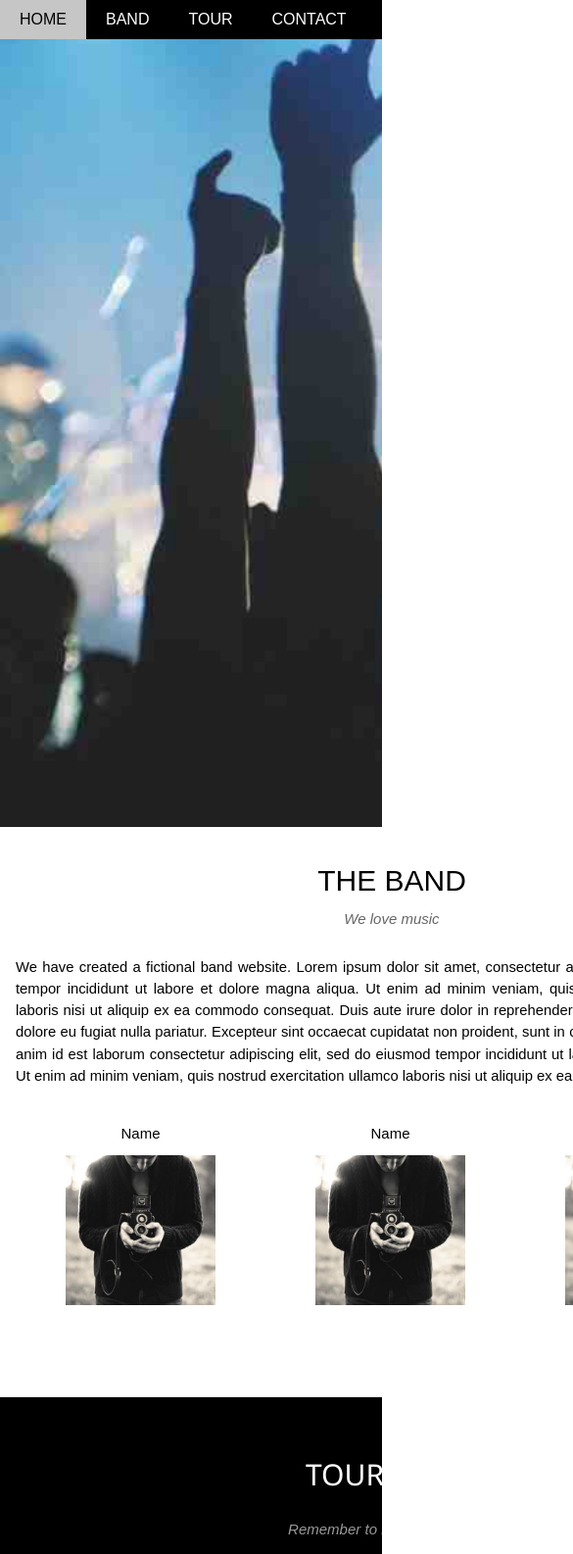
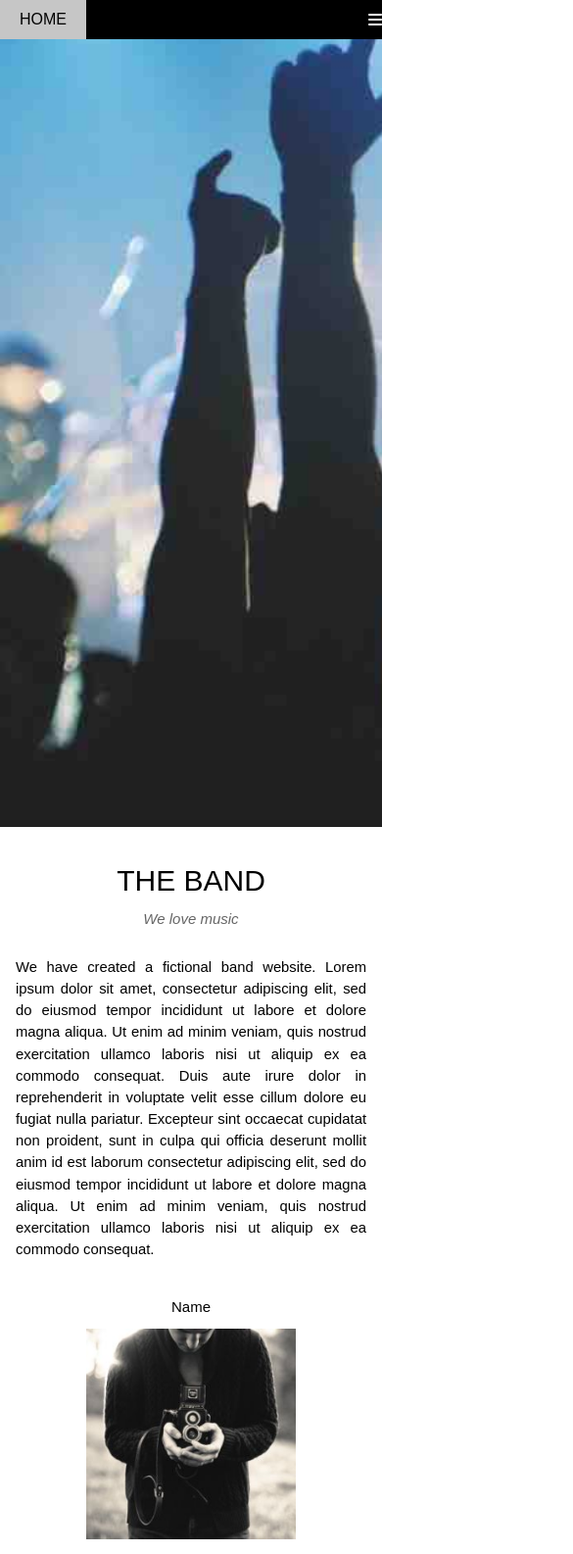
Before and after one commit to Mammadli999/W3School-, a plain HTML site: page W3School/index.html in a window 390 px wide. Shown: the top 1586 px of the page at 98% size, 585 px wide, since content can reach past the window. Drawn offline with Linux system fonts and the light colour scheme.

Commit message:
W3School

```diff
--- a/W3School/assets/style.css
+++ b/W3School/assets/style.css
@@ -22,6 +22,7 @@ body {
 .nav_header {
   display: flex;
   justify-content: space-between;
+  align-items: center;
 }
 
 .nav_header .all_ul {
@@ -119,7 +120,7 @@ body {
 }
 
 .section-middle-first {
-  width: 800px;
+
   margin-left: auto;
   margin-right: auto;
   padding: 40px 16px;
@@ -145,7 +146,7 @@ body {
 
 .section-middle-third {
   color: white;
-  width: 800px;
+
   margin-left: auto;
   margin-right: auto;
 }
@@ -238,10 +239,9 @@ b {
   margin: 15px 0px;
 }
 
-.design-different-div {
-  padding: 0px 8px;
+.design-different-div:nth-child(1),.design-different-div:nth-child(2){
+padding-right: 10px;
 }
-
 .time {
   opacity: 0.6;
   margin-top: 10px;
@@ -263,7 +263,7 @@ button {
 }
 
 .contact {
-  width: 800px;
+
   margin-left: auto;
   margin-right: auto;
   padding: 64px 16px;
@@ -429,3 +429,57 @@ animation-name: photos;
     background-image: url(./images/chicago.jpg);
   }
 }
+
+.nav_media_bar{
+  display: none !important;
+}
+
+
+.for_media_the_band{
+  width: 800px;
+  margin: auto;
+}
+@media (max-width:800px){
+  .for_media_the_band{
+    width:100%;
+  }
+}
+
+
+.section-middle-second , .section-middle-ul,.section-middle-sixth,.contact{
+  width: 800px;
+  margin: auto;
+
+}
+@media (max-width:800px){
+  .section-middle-second,.section-middle-ul,.section-middle-sixth,.contact{
+    width:100%;
+  }
+}
+
+
+@media (max-width:600px){
+  .for_medi_nav{
+    display: none !important;
+  }
+  .nav_media_bar{
+    display: block !important;
+  }
+}
+@media (max-width:600px){
+  .section-middle-second{
+    flex-direction: column;
+  }
+  .city{
+    width: 100%;
+  }
+}
+
+@media (max-width:600px){
+  .section-middle-sixth{
+    flex-direction: column;
+  }
+  .city{
+    width: 100%;
+  }
+}
--- a/W3School/index.html
+++ b/W3School/index.html
@@ -18,10 +18,10 @@
         <div class="nav_header">
           <ul class="all_ul">
             <li><a href="#">Home</a></li>
-            <li><a href="#the-band">Band</a></li>
-            <li><a href="#tour-dates">Tour</a></li>
-            <li><a href="#contact-main">Contact</a></li>
-            <li class="hd_more">
+            <li class="for_medi_nav"><a href="#the-band">Band</a></li>
+            <li class="for_medi_nav"><a href="#tour-dates">Tour</a></li>
+            <li class="for_medi_nav"><a href="#contact-main">Contact</a></li>
+            <li class="hd_more for_medi_nav">
               More <i class="fa fa-caret-down"></i>
               <div class="for_more">
                 <ul>
@@ -32,7 +32,8 @@
               </div>
             </li>
           </ul>
-          <i class="fas fa-search search-i"></i>
+          <i class="fas fa-search search-i for_medi_nav"></i>
+          <i class="fas fa-bars nav_media_bar"></i>
         </div>
       </div>
     </header>
@@ -60,7 +61,7 @@
         </div>
       </section>
       <section id="the-band" class="section-middle-first">
-        <div>
+        <div class="for_media_the_band">
           <h2 class="h2-first">THE BAND</h2>
           <br />
           <p class="span-first">
```
